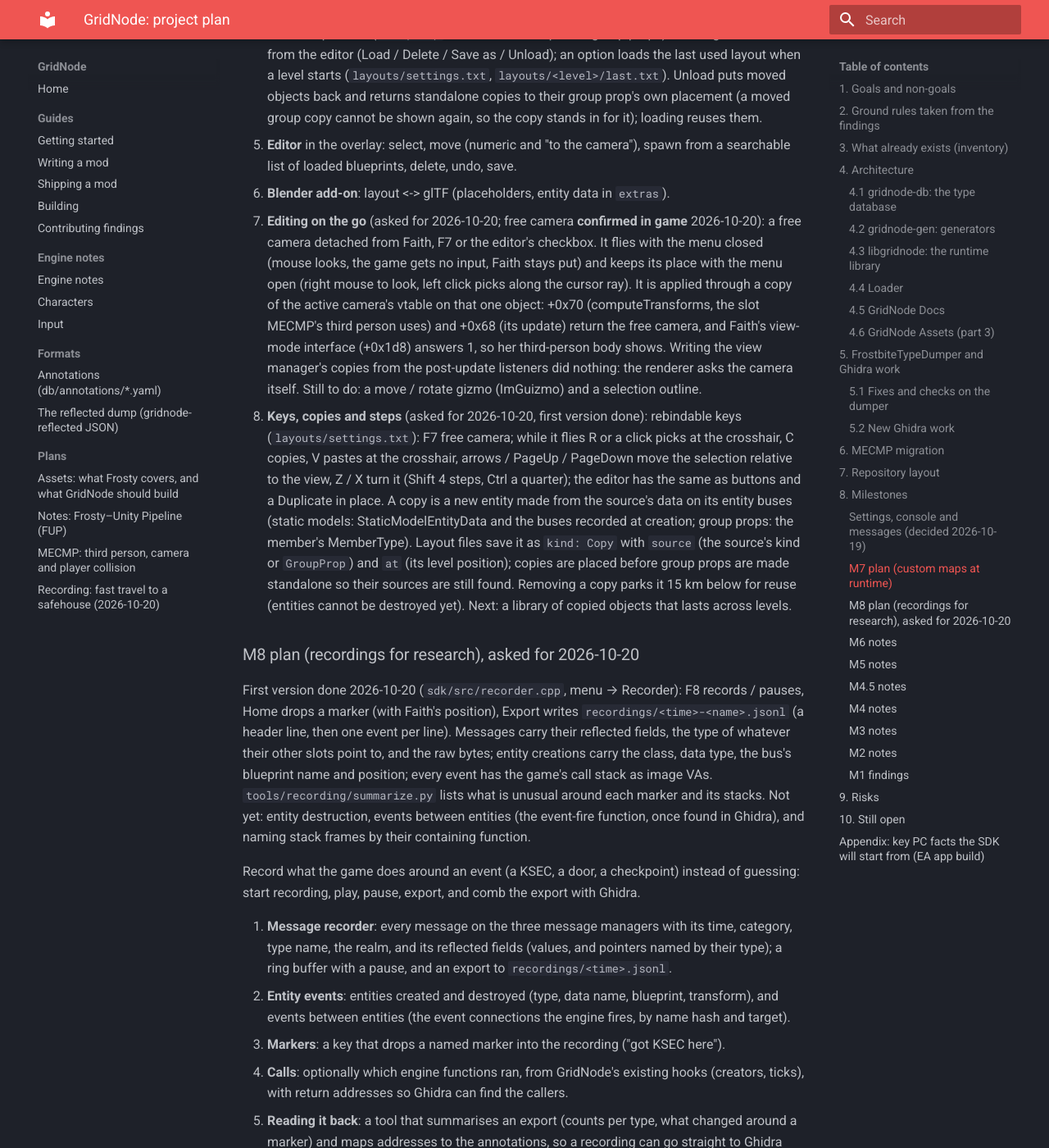
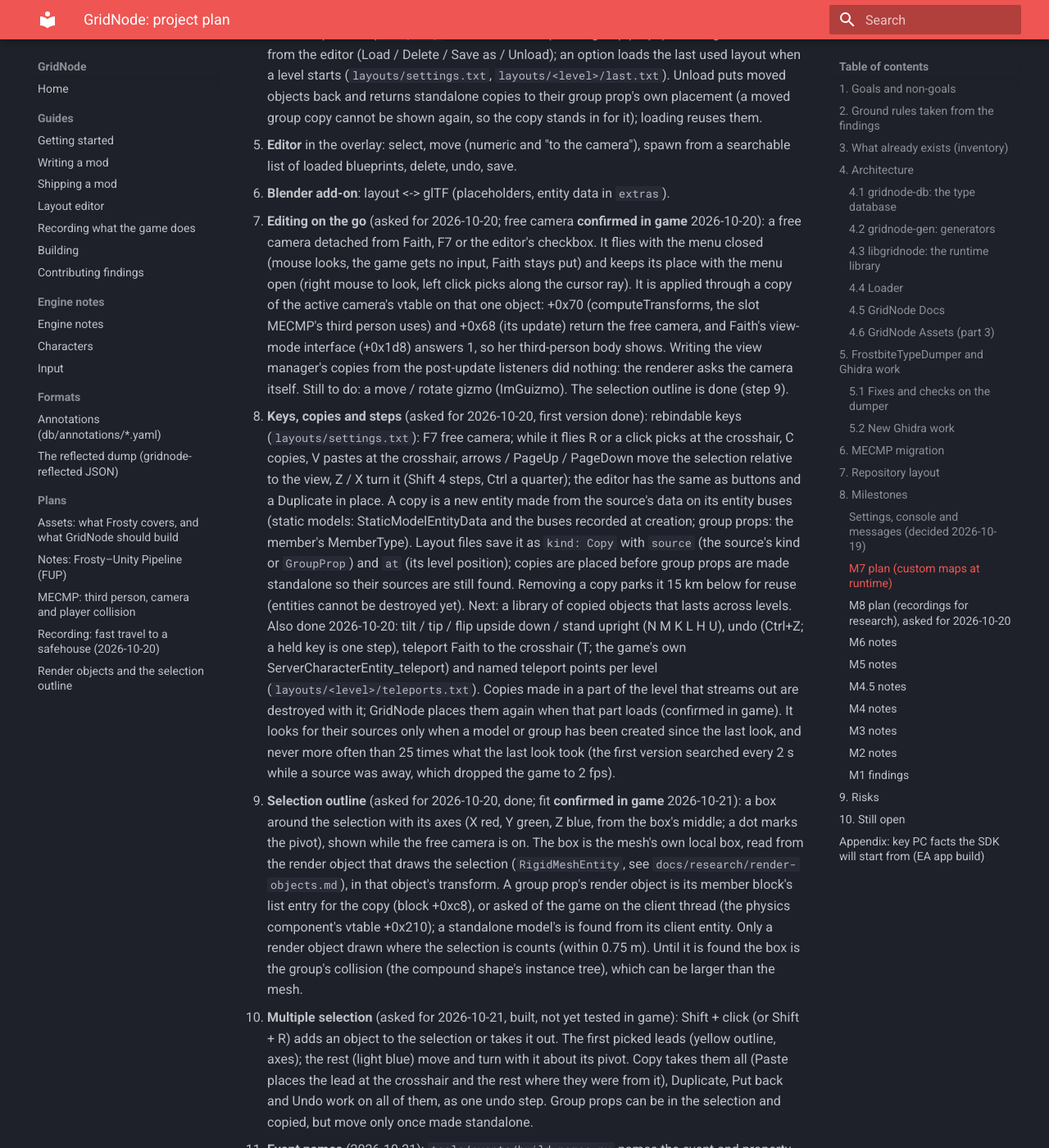
Before and after one commit to CodeNameMeteor/Gridnode, an MkDocs documentation site: the page built from docs/PLAN.md, in a window 1280 px wide and 1400 px high, scrolled down 13465 px. Shown: the whole window at 82% size. Built offline with MkDocs 1.6.1 and Material for MkDocs 9.7.7, drawn with Linux system fonts in a browser that asks for light colours; some of the changed text lies outside the part shown.

Commit message:
Event names: tools/events/build_names.py (dictionary from an EBX dump, the reflected dump, the exe's strings and recordings, with guesses); Recorder and summarize.py read it. Docs: layout editor, recording, render objects; plan updated
Co-Authored-By: Claude Opus 5.5 <noreply@anthropic.com>
Claude-Session: https://claude.ai/code/session_01X97trTFwBYSWSAqPh89wb1

````diff
--- a/docs/PLAN.md
+++ b/docs/PLAN.md
@@ -414,7 +414,7 @@ Decided 2026-10-20: custom maps are layouts GridNode applies at runtime, not rep
    third person uses) and +0x68 (its update) return the free camera, and Faith's view-mode
    interface (+0x1d8) answers 1, so her third-person body shows. Writing the view manager's
    copies from the post-update listeners did nothing: the renderer asks the camera itself.
-   Still to do: a move / rotate gizmo (ImGuizmo) and a selection outline.
+   Still to do: a move / rotate gizmo (ImGuizmo). The selection outline is done (step 9).
 8. **Keys, copies and steps** (asked for 2026-10-20, first version done): rebindable keys
    (`layouts/settings.txt`): F7 free camera; while it flies R or a click picks at the crosshair, C
    copies, V pastes at the crosshair, arrows / PageUp / PageDown move the selection relative to
@@ -425,6 +425,38 @@ Decided 2026-10-20: custom maps are layouts GridNode applies at runtime, not rep
    `GroupProp`) and `at` (its level position); copies are placed before group props are made
    standalone so their sources are still found. Removing a copy parks it 15 km below for reuse
    (entities cannot be destroyed yet). Next: a library of copied objects that lasts across levels.
+   Also done 2026-10-20: tilt / tip / flip upside down / stand upright (N M K L H U), undo (Ctrl+Z;
+   a held key is one step), teleport Faith to the crosshair (T; the game's own
+   ServerCharacterEntity_teleport) and named teleport points per level
+   (`layouts/<level>/teleports.txt`). Copies made in a part of the level that streams out are
+   destroyed with it; GridNode places them again when that part loads (confirmed in game). It
+   looks for their sources only when a model or group has been created since the last look, and
+   never more often than 25 times what the last look took (the first version searched every 2 s
+   while a source was away, which dropped the game to 2 fps).
+9. **Selection outline** (asked for 2026-10-20, done; fit **confirmed in game** 2026-10-21): a box
+   around the selection with its axes (X red, Y green, Z blue, from the box's middle; a dot marks
+   the pivot), shown while the free camera is on. The box is the mesh's own local box, read from
+   the render object that draws the selection (`RigidMeshEntity`, see
+   `docs/research/render-objects.md`), in that object's transform. A group prop's render object
+   is its member block's list entry for the copy (block +0xc8), or asked of the game on the client
+   thread (the physics component's vtable +0x210); a standalone model's is found from its client
+   entity. Only a render object drawn where the selection is counts (within 0.75 m). Until it is
+   found the box is the group's collision (the compound shape's instance tree), which can be
+   larger than the mesh.
+10. **Multiple selection** (asked for 2026-10-21, built, not yet tested in game): Shift + click
+   (or Shift + R) adds an object to the selection or takes it out. The first picked leads (yellow
+   outline, axes); the rest (light blue) move and turn with it about its pivot. Copy takes them
+   all (Paste places the lead at the crosshair and the rest where they were from it), Duplicate,
+   Put back and Undo work on all of them, as one undo step. Group props can be in the selection
+   and copied, but move only once made standalone.
+11. **Event names** (2026-10-21): `tools/events/build_names.py` names the event and property
+   hashes (djb2-xor) from an EBX XML dump (names Frosty resolved, checked), GridNode's reflected
+   dump, the executable's strings and earlier recordings, and guesses more (common prefixes and
+   suffixes, two common words joined); it writes `recordings/event-names.txt`, which the Recorder
+   and `summarize.py` read. A first run on part of the dump (102 files) and two recordings named
+   302 of 807 hashes seen (55 of them guesses), among them `StreamIn` / `StreamOut` on
+   `ServerBlueprintEntity` and `ServerSubLevelEntity` (parts of the level loading). See
+   `docs/recording.md`.
 
 ### M8 plan (recordings for research), asked for 2026-10-20
 
@@ -434,8 +466,9 @@ Home drops a marker (with Faith's position), Export writes `recordings/<time>-<n
 whatever their other slots point to, and the raw bytes; entity creations carry the class, data
 type, the bus's blueprint name and position; every event has the game's call stack as image
 VAs. `tools/recording/summarize.py` lists what is unusual around each marker and its stacks.
-Not yet: entity destruction, events between entities (the event-fire function, once found in
-Ghidra), and naming stack frames by their containing function.
+Events between entities were added the same day (onEvent wrapped per entity vtable); their names
+come from `recordings/event-names.txt` (M7 step 11). Not yet: entity destruction and naming stack
+frames by their containing function.
 
 Record what the game does around an event (a KSEC, a door, a checkpoint) instead of guessing:
 start recording, play, pause, export, and comb the export with Ghidra.
--- /dev/null
+++ b/docs/recording.md
@@ -0,0 +1,79 @@
+# Recording what the game does
+
+The Recorder writes down what the game does while you play: the messages it sends, the entities it
+creates, the events entities send each other, with the game's call stack for each. Record around
+something you want to understand (a KSEC, a door opening, a level loading), then read the
+recording, or open its call stacks in Ghidra, instead of guessing. It is a developer tool, not in
+the player build.
+
+## Making a recording
+
+Open the GridNode menu (Insert) and choose **Recorder**.
+
+| Key | Does |
+|---|---|
+| F8 | record / pause |
+| Home | drop a marker (named, with Faith's position) |
+
+Choose what to record (messages, entities created, entity events, call stacks), play, and press
+Home the moment the thing you are looking for happens. **Export** writes
+`recordings/<time>-<name>.jsonl` next to gridnode.dll: a header line, then one line per event.
+The **Ignore** lists leave out message types and event targets that are too frequent to be
+useful.
+
+## Reading it
+
+```
+python tools/recording/summarize.py recordings/20261020-201905-safehousetp.jsonl
+```
+
+lists the most frequent events, and for each marker what was unusual around it (seen near the
+marker far more often than elsewhere) with the call stacks behind it as image addresses (0x14…),
+named where `db/annotations` knows the function. `--window 2` narrows the time around a marker,
+`--all` lists everything near it.
+
+## Event names
+
+Frostbite keeps events and properties by a hash of their name, so many events are recorded as
+hex (`e2b5d766`). `tools/events/build_names.py` finds names for them from what you have on your
+computer and writes `recordings/event-names.txt`, which the Recorder reads when it starts and
+`summarize.py` reads for recordings made before it existed.
+
+```
+python tools/events/build_names.py --xml "PreFindings/docs/XML Dump" ^
+    --reflected bin/gridnode-reflected.json --exe PreFindings/MirrorsEdgeCatalyst_dump_SCY.exe ^
+    --recordings bin/recordings --out bin/recordings/event-names.txt --report event-names-report.md
+```
+
+Every input is optional:
+
+- `--xml`: an EBX dump as XML (Frosty's export). Its event and property ids are either named
+  (`In [00597302]`, checked against the hash) or bare hashes, which become the ones to find
+  names for. Names in the dump are tried too.
+- `--reflected`: GridNode's reflected type dump (every type, field and enum value name).
+- `--exe`: the game executable, or a dump of it: its strings.
+- `--recordings`: your exports; their unnamed events are hashes to find names for.
+- `--names`: more names to try, one per line.
+
+Besides trying names as they are, the tool tries them with common prefixes and suffixes (`On`,
+`Set`, `Start`, `…ed`, `…Finished`) and joins two common words (`--combine`, the number of words;
+0 turns it off). Those names fit the hash but are guesses: almost always right, sometimes not. In
+the file they are marked `# guess` after a tab, and the report (`--report`) lists every hash with
+where it is used, named or not, so the unnamed ones can be worked on.
+
+The file is made from game data: keep it on your computer, and don't commit it.
+
+### What a first run found
+
+A run on 102 files of the dump and two recordings named 302 of the 807 hashes seen (55 of them
+guesses). Among them:
+
+| Event | Sent to | Likely meaning |
+|---|---|---|
+| `StreamIn` / `StreamOut` | `ServerBlueprintEntity`, `ServerSubLevelEntity` | a part of the level loads / unloads |
+| `FireMemory` / `LoadMemory` | `ServerEventMemoryEntity` | an event remembered, then replayed |
+| `SetVariation1`, `SetVariation2` | `ObjectVariationSwitchEntity` | an object switches its look |
+| `OnCulled` | from `PamAnimatableCullingEntity` | an animated object stopped being drawn |
+
+Most of the rest are names designers chose inside prefabs (an AI's `OnMeleeHit`, the city alert's
+`SpawnDrone`), which only a larger dictionary or the full dump will name.
--- a/mkdocs.yml
+++ b/mkdocs.yml
@@ -39,6 +39,8 @@ nav:
       - getting-started.md
       - modding.md
       - shipping.md
+      - layout-editor.md
+      - recording.md
       - building.md
       - contributing.md
   - Engine notes:
@@ -53,4 +55,5 @@ nav:
       - research/frosty-unity-pipeline.md
       - research/mecmp-camera-and-collision.md
       - research/recording-teleport.md
+      - research/render-objects.md
   # @generated-nav
````
Also changed, not shown: docs/getting-started.md (+3 -1 lines), docs/layout-editor.md (added, +95 -0 lines), docs/research/render-objects.md (added, +63 -0 lines), 4 other files.
